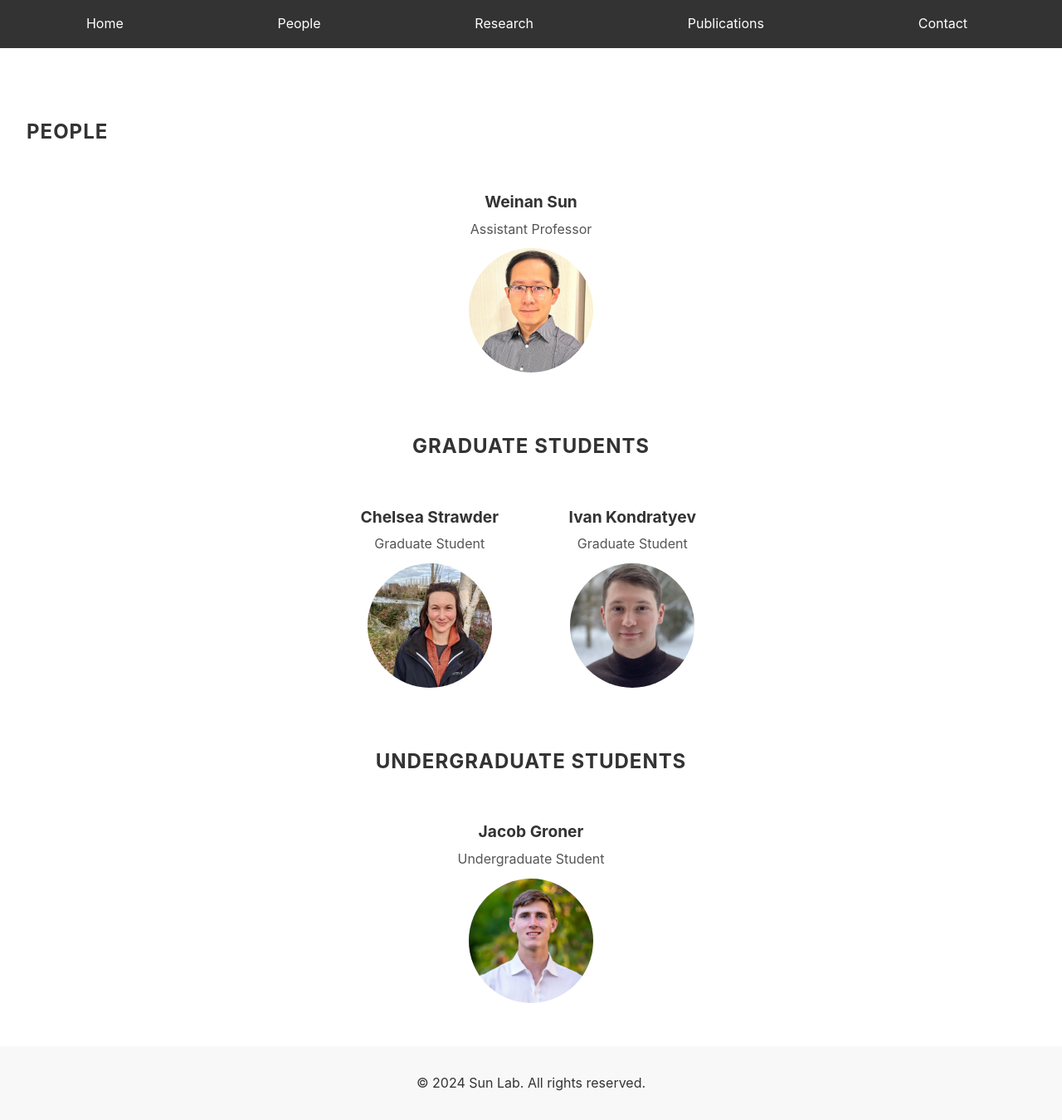
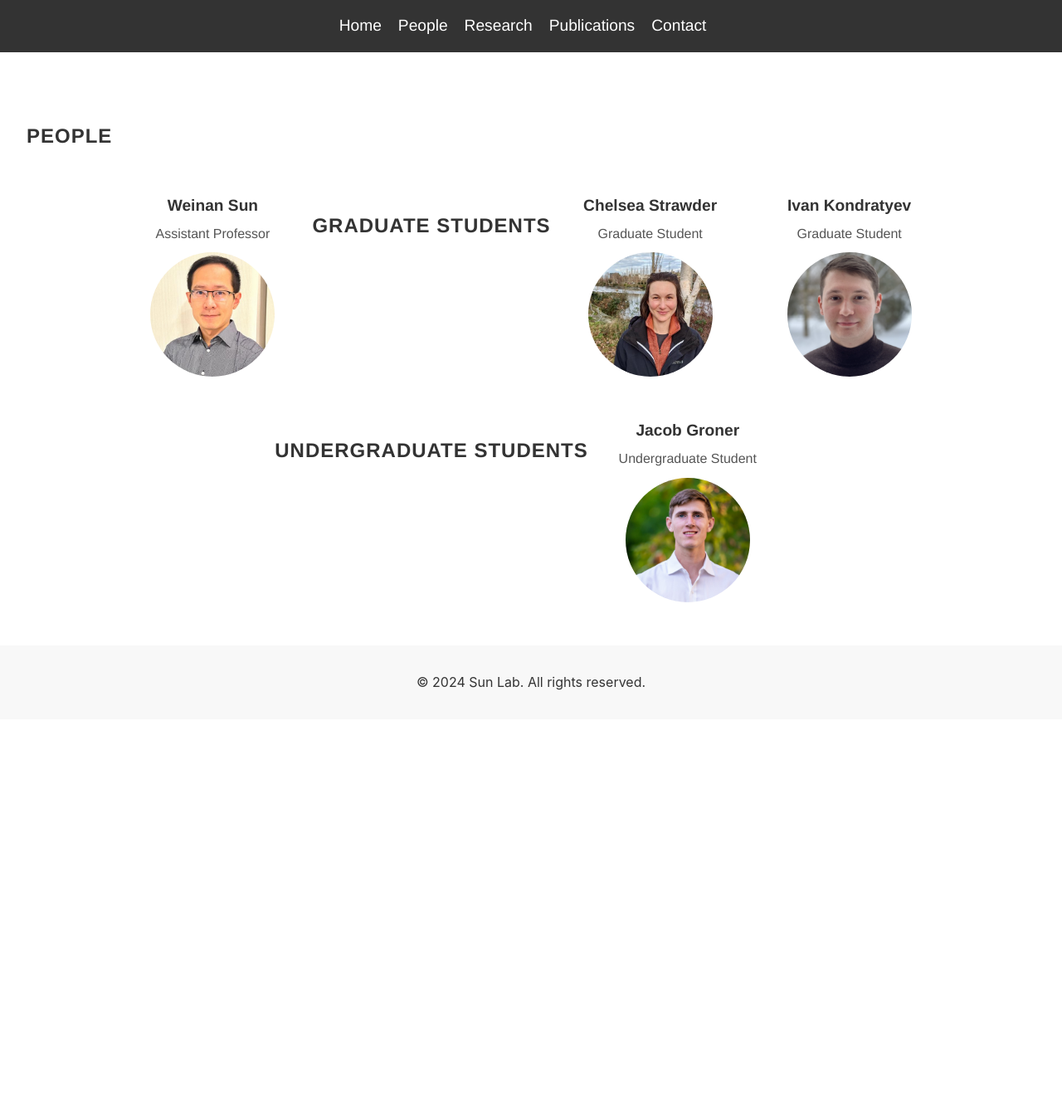
Before and after one commit to neuroai/my-awesome-site, a Jekyll site: the page built from people.md, in a window 1280 px wide. Shown: the whole page at 83% size. Built offline with Jekyll 4.4.1, drawn with Linux system fonts in a browser that asks for light colours; after the commit the page ends 900 px from its top, so only the background shows below that.

Commit message:
Update custom.css

```diff
--- a/assets/css/custom.css
+++ b/assets/css/custom.css
@@ -18,17 +18,23 @@ nav ul {
     padding: 0;
     margin: 0;
     display: flex;
-    justify-content: space-around;
+    justify-content: center; /* Center the navigation links */
 }
 
 nav ul li {
-    display: inline;
-    margin-right: 10px;
+    margin-right: 20px; /* Increase the spacing between links */
 }
 
 nav ul li a {
     color: white;
     text-decoration: none;
+    font-size: 1.2em; /* Increase the font size */
+    font-family: "Helvetica Neue", Arial, sans-serif;
+    transition: color 0.3s; /* Smooth transition for hover effect */
+}
+
+nav ul li a:hover {
+    color: #ccc; /* Subtle hover effect */
 }
 
 .header-title {
@@ -36,13 +42,14 @@ nav ul li a {
     background-color: #f8f8f8;
     margin-top: 0;
     margin-bottom: 20px;
-    text-align: left;
+    text-align: center; /* Center the title */
 }
 
 .header-title h1 {
-    font-size: 2em;
+    font-size: 2.5em; /* Increase the font size of the title */
     margin: 0;
     color: #333;
+    font-family: "Helvetica Neue", Arial, sans-serif;
 }
 
 /* Footer */
@@ -60,25 +67,31 @@ main {
 /* People Section */
 .people-section {
     text-align: center;
+    display: flex;
+    flex-wrap: wrap;
+    justify-content: center;
 }
 
 .person {
-    display: inline-block;
+    display: flex;
+    flex-direction: column;
+    align-items: center;
     width: 200px;
     margin: 20px;
-    vertical-align: top;
 }
 
 .person-title {
     font-size: 1.2em;
     font-weight: bold;
     margin: 10px 0 5px;
+    font-family: "Helvetica Neue", Arial, sans-serif;
 }
 
 .person-role {
     font-size: 1em;
     color: #555;
     margin: 0 0 10px;
+    font-family: "Helvetica Neue", Arial, sans-serif;
 }
 
 .headshot {
@@ -97,4 +110,5 @@ h2 {
     margin-bottom: 20px;
     text-transform: uppercase;
     letter-spacing: 1px;
+    font-family: "Helvetica Neue", Arial, sans-serif;
 }
```
